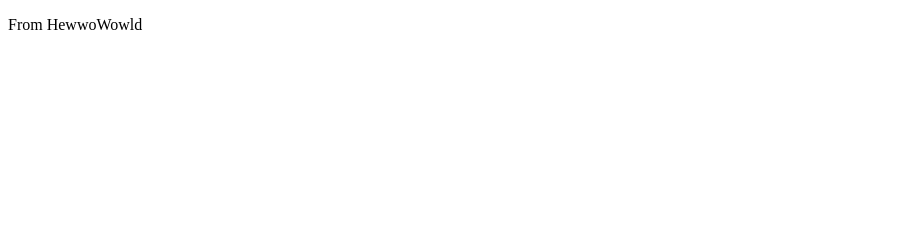
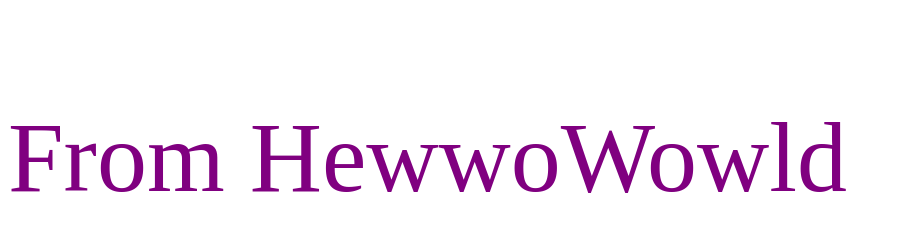
Before and after one commit to Zombienorman0/hewwo-wowld-, a plain HTML site: page index.html in a window 1280 px wide. Shown: the whole page, without its empty margins (0-900 px from the left). Drawn offline with Linux system fonts and the light colour scheme.

Commit message:
Update index.html

```diff
--- a/index.html
+++ b/index.html
@@ -5,6 +5,6 @@
     <title> To tested_INC.</title>
   </head>
   <body>
-    <p>From HewwoWowld</p>
+    <p style="color:purple; font-size:100px;">From HewwoWowld</p>
   </body>
 </html>
```
